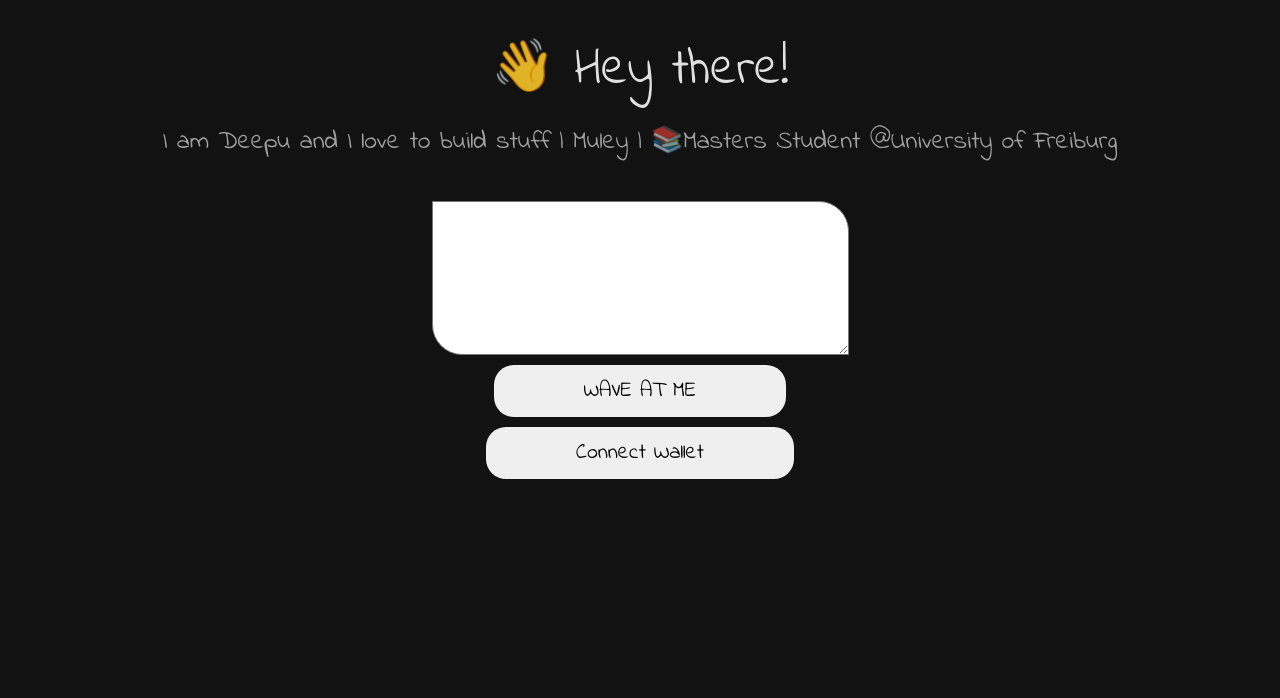
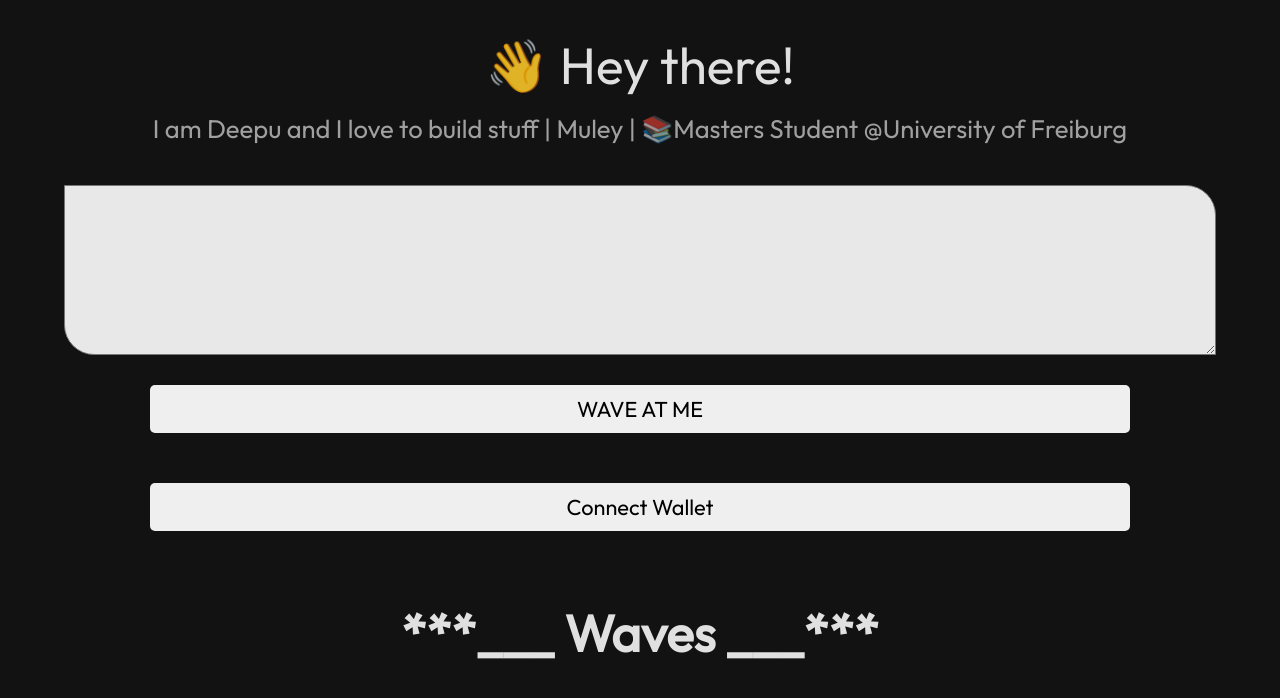
Before and after one commit to deepukr007/wave-portal-web3, a React (Create React App) app: page / in a window 1280 px wide. Shown: the top 698 px of the page. Built offline with nearby package versions, Linux system fonts and the light colour scheme.

Commit message:
improved ui

```diff
--- a/src/App.css
+++ b/src/App.css
@@ -1,8 +1,8 @@
 @import url('https://fonts.googleapis.com/css2?family=Indie+Flower&display=swap');
-
+@import url('https://fonts.googleapis.com/css2?family=Indie+Flower&family=Outfit:wght@200;400&display=swap');
 *
 {
-  font-family:'Indie Flower', cursive;
+  font-family:'Outfit', sans-serif;
 
 }
 .App{
@@ -40,14 +40,16 @@
 {
   display: flex;
   margin-bottom: 10px;
-  width:min(70vw);
+  width:100%;
   justify-content: center;
 }
 
 button{
     border : none;
-    border-radius: 20px;
-    padding:10px 7vw;
+    width:80%;
+    border-radius: 5px;
+    padding:10px 0px;
+    margin:20px;
     align-items: center;
     font-size: 1.7vw;
     font-weight: 400;
@@ -58,30 +60,50 @@ button{
   display: flex;
   margin:10px;
   width: max(90vw);
-  margin-bottom:10px;
   justify-content: center;
 
 }
 
 .input{
-
-  font-size: 3vw;
+  width:100%;
+  font-size: 4vw;
   padding:20px;
   border-radius: 0px 30px;
+  background-color: rgba(256,256,256,0.9);
 
 
 }
 
-.listDiv
+
+.list-container
 {
+  margin:30px;
   display: flex;
   flex-direction: column;
   align-items: center;
+
+}
+
+
+
+.listDiv
+{
+
   border-radius: 10px;
-  width:70%;
+  width:100%;
   font-size : 2vw;
   background-color: rgba(256,256,256,0.9);
-  margin-top:40px;
-  padding:10px;
+  color:rgb(0,0,0);
+  margin:10px;
+  padding:20px;
 
 }
+
+h4
+{
+  font-size: 4vw;
+  color: rgba(256,256,256,0.87);
+  padding:0px;
+  margin:10px;
+
+}
--- a/src/App.js
+++ b/src/App.js
@@ -174,6 +174,8 @@ function App() {
           </button>
           </div>
         )}
+        <div class="list-container">
+          <h4>***___ Waves ___***</h4>
           {allWaves.map((wave, index) => {
           return (
             <div key={index} className="listDiv">
@@ -182,6 +184,7 @@ function App() {
               <div>Message: {wave.message}</div>
             </div>)
         })}
+        </div>
     </div>
   );
 }
```
